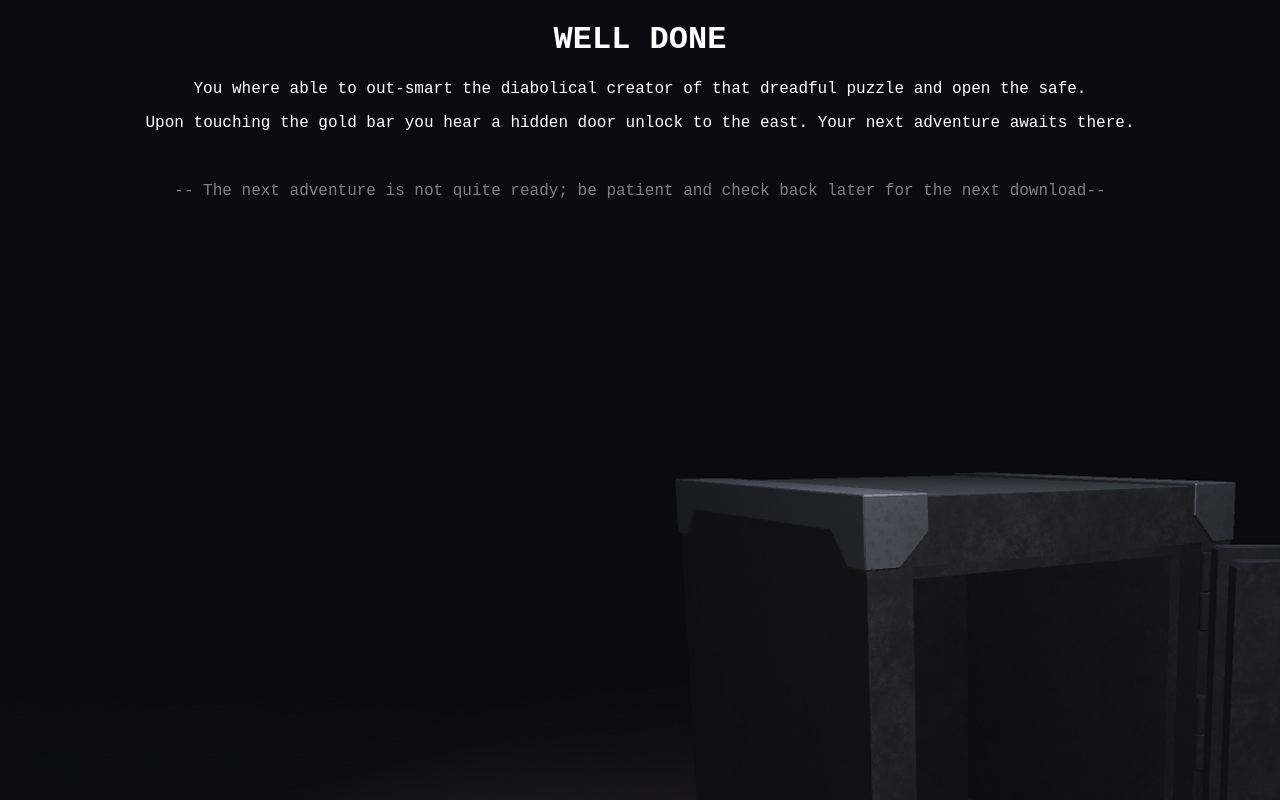
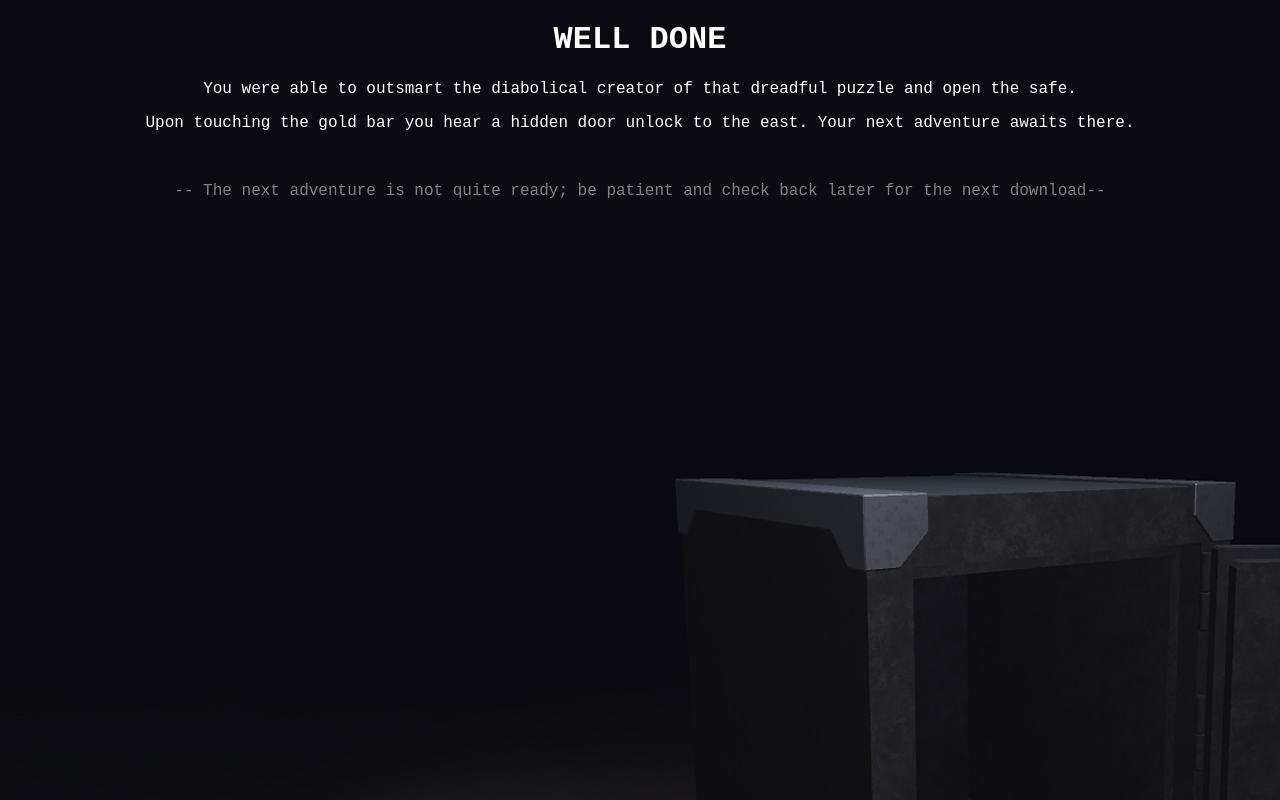
Before and after one commit to davidpaulknox/davidpaulknox.github.io, a plain HTML site: page puzzle/365fc8957a19ce76ee1247719e46f3ff/index.html in a window 1280 px wide. Drawn offline with Linux system fonts and the light colour scheme.

Commit message:
Update index.html

```diff
--- a/puzzle/365fc8957a19ce76ee1247719e46f3ff/index.html
+++ b/puzzle/365fc8957a19ce76ee1247719e46f3ff/index.html
@@ -11,7 +11,7 @@
     <body style="background-image: url('bg.jpg');">
 
         <h1 style="color:white">WELL DONE</h1>
-        <p style="color:white"> You where able to out-smart the diabolical creator of that dreadful puzzle and open the safe.</p>
+        <p style="color:white"> You were able to outsmart the diabolical creator of that dreadful puzzle and open the safe.</p>
         <p style="color:white"> Upon touching the gold bar you hear a hidden door unlock to the east. Your next adventure awaits there.</p>
         <br>
         <p style="color:gray"> -- The next adventure is not quite ready; be patient and check back later for the next download-- </p>
```
